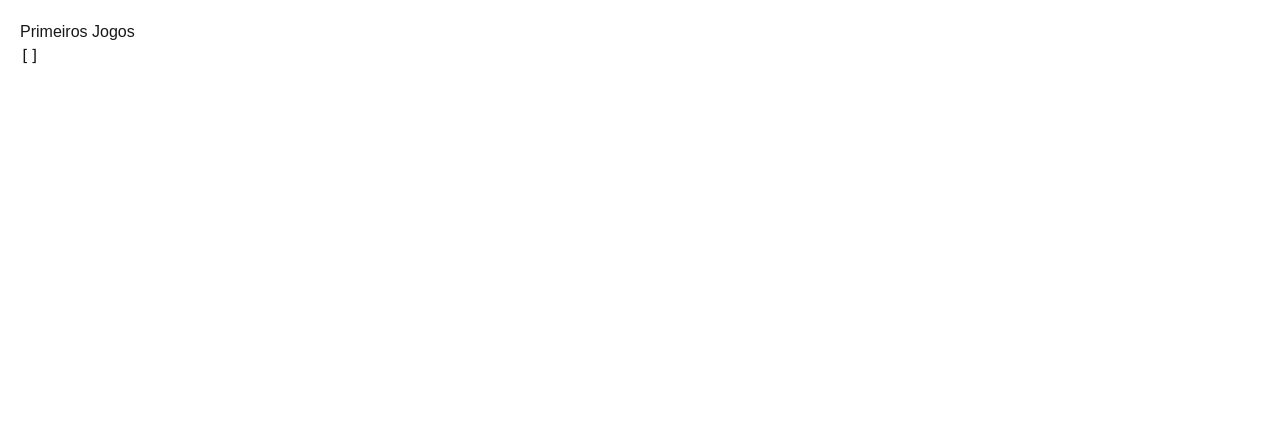
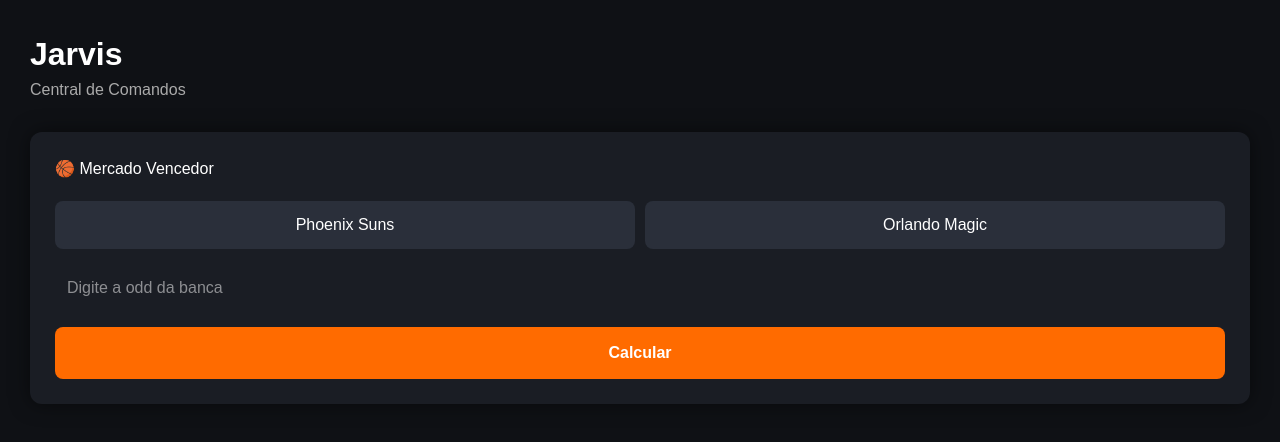
Before and after one commit to diogosarraff/jarvis_app, a Next.js app: page / in a window 1280 px wide. Shown: the top 442 px of the page. Built offline with nearby package versions, Linux system fonts and the light colour scheme; no server answers; the database is empty.

Commit message:
Cria layout Central de Comandos

```diff
--- a/app/page.tsx
+++ b/app/page.tsx
@@ -1,32 +1,134 @@
-'use client'
+"use client"
 
-import { useEffect, useState } from 'react'
-import { supabase } from '../lib/supabase'
+import { useState } from "react"
 
 export default function Home() {
-  const [jogos, setJogos] = useState<any[]>([])
+  const [oddBanca, setOddBanca] = useState("")
+  const [resultado, setResultado] = useState<any>(null)
 
-  useEffect(() => {
-    async function fetchJogos() {
-      const { data, error } = await supabase
-        .from('raw_jogos')
-        .select('*')
-        .limit(5)
+  function calcular() {
+    const probJarvis = 0.55 // MOCK por enquanto (55%)
+    const oddJusta = 1 / probJarvis
+    const ev = probJarvis * (Number(oddBanca) - 1) - (1 - probJarvis)
 
-      if (error) {
-        console.error('Erro:', error)
-      } else {
-        setJogos(data || [])
-      }
-    }
+    let farol = "vermelho"
+    if (ev >= 0.05) farol = "verde"
+    else if (ev >= 0) farol = "amarelo"
 
-    fetchJogos()
-  }, [])
+    setResultado({
+      probJarvis,
+      oddJusta,
+      ev,
+      farol,
+    })
+  }
 
   return (
-    <div style={{ padding: 20 }}>
-      <h1>Primeiros Jogos</h1>
-      <pre>{JSON.stringify(jogos, null, 2)}</pre>
+    <div style={styles.container}>
+      <h1 style={styles.title}>Jarvis</h1>
+      <p style={styles.subtitle}>Central de Comandos</p>
+
+      <div style={styles.card}>
+        <h2 style={styles.marketTitle}>🏀 Mercado Vencedor</h2>
+
+        <div style={styles.row}>
+          <button style={styles.teamButton}>Phoenix Suns</button>
+          <button style={styles.teamButton}>Orlando Magic</button>
+        </div>
+
+        <input
+          type="number"
+          placeholder="Digite a odd da banca"
+          value={oddBanca}
+          onChange={(e) => setOddBanca(e.target.value)}
+          style={styles.input}
+        />
+
+        <button style={styles.calcButton} onClick={calcular}>
+          Calcular
+        </button>
+
+        {resultado && (
+          <div style={styles.resultBox}>
+            <p>Probabilidade Jarvis: {(resultado.probJarvis * 100).toFixed(1)}%</p>
+            <p>Odd Justa: {resultado.oddJusta.toFixed(2)}</p>
+            <p>EV: {(resultado.ev * 100).toFixed(2)}%</p>
+            <p style={{ color: getFarolColor(resultado.farol) }}>
+              Farol: {resultado.farol.toUpperCase()}
+            </p>
+          </div>
+        )}
+      </div>
     </div>
   )
 }
+
+function getFarolColor(farol: string) {
+  if (farol === "verde") return "#00ff88"
+  if (farol === "amarelo") return "#ffaa00"
+  return "#ff3b3b"
+}
+
+const styles: any = {
+  container: {
+    minHeight: "100vh",
+    backgroundColor: "#0f1115",
+    color: "white",
+    padding: "30px",
+    fontFamily: "Arial",
+  },
+  title: {
+    fontSize: "32px",
+    fontWeight: "bold",
+  },
+  subtitle: {
+    marginBottom: "30px",
+    color: "#aaa",
+  },
+  card: {
+    backgroundColor: "#1a1d24",
+    padding: "25px",
+    borderRadius: "12px",
+    boxShadow: "0 0 20px rgba(0,0,0,0.5)",
+  },
+  marketTitle: {
+    marginBottom: "20px",
+  },
+  row: {
+    display: "flex",
+    gap: "10px",
+    marginBottom: "15px",
+  },
+  teamButton: {
+    flex: 1,
+    padding: "12px",
+    borderRadius: "8px",
+    border: "none",
+    backgroundColor: "#2a2f3a",
+    color: "white",
+    cursor: "pointer",
+  },
+  input: {
+    width: "100%",
+    padding: "12px",
+    borderRadius: "8px",
+    border: "none",
+    marginBottom: "15px",
+  },
+  calcButton: {
+    width: "100%",
+    padding: "14px",
+    borderRadius: "8px",
+    border: "none",
+    backgroundColor: "#ff6b00",
+    color: "white",
+    fontWeight: "bold",
+    cursor: "pointer",
+  },
+  resultBox: {
+    marginTop: "20px",
+    backgroundColor: "#111",
+    padding: "15px",
+    borderRadius: "8px",
+  },
+}
```
